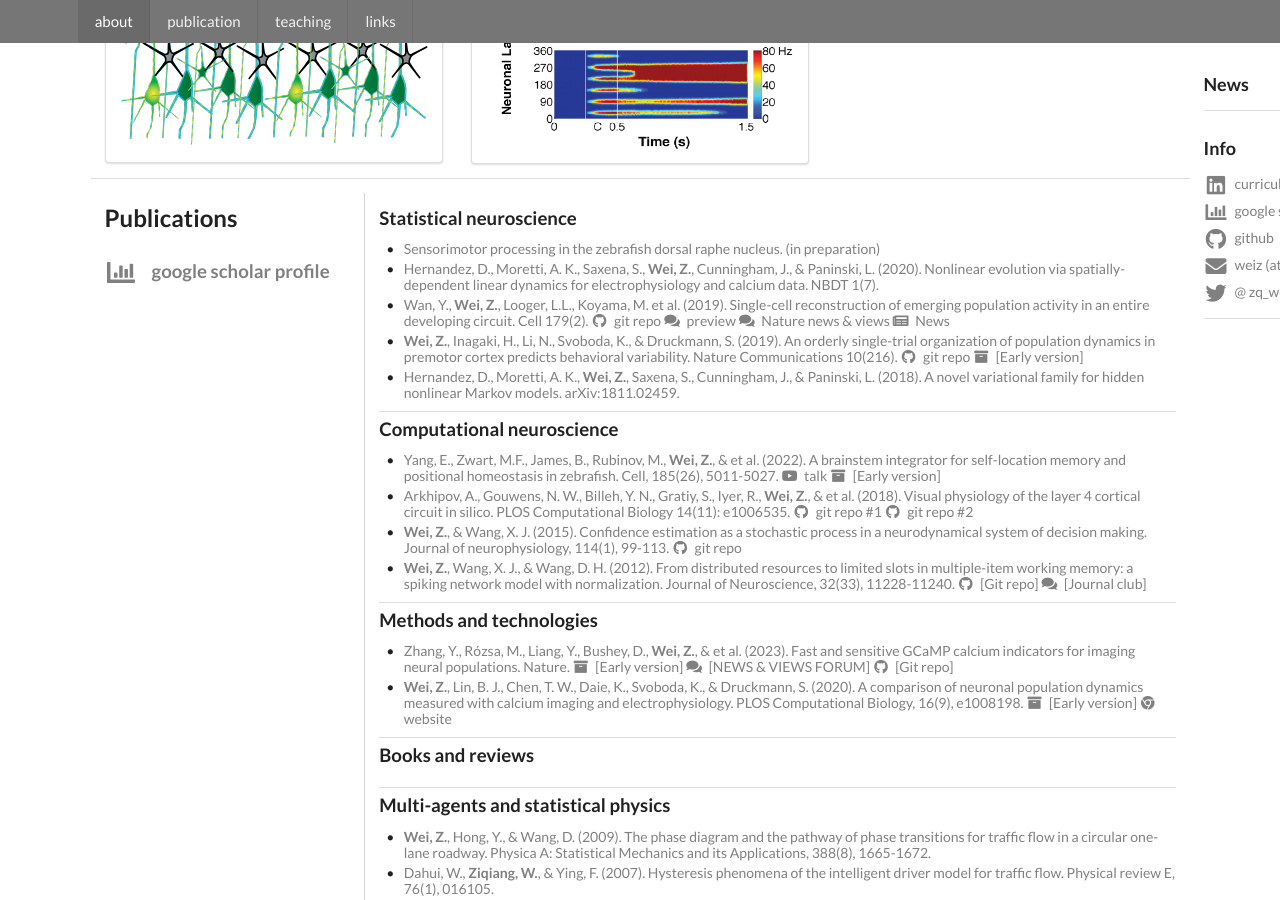
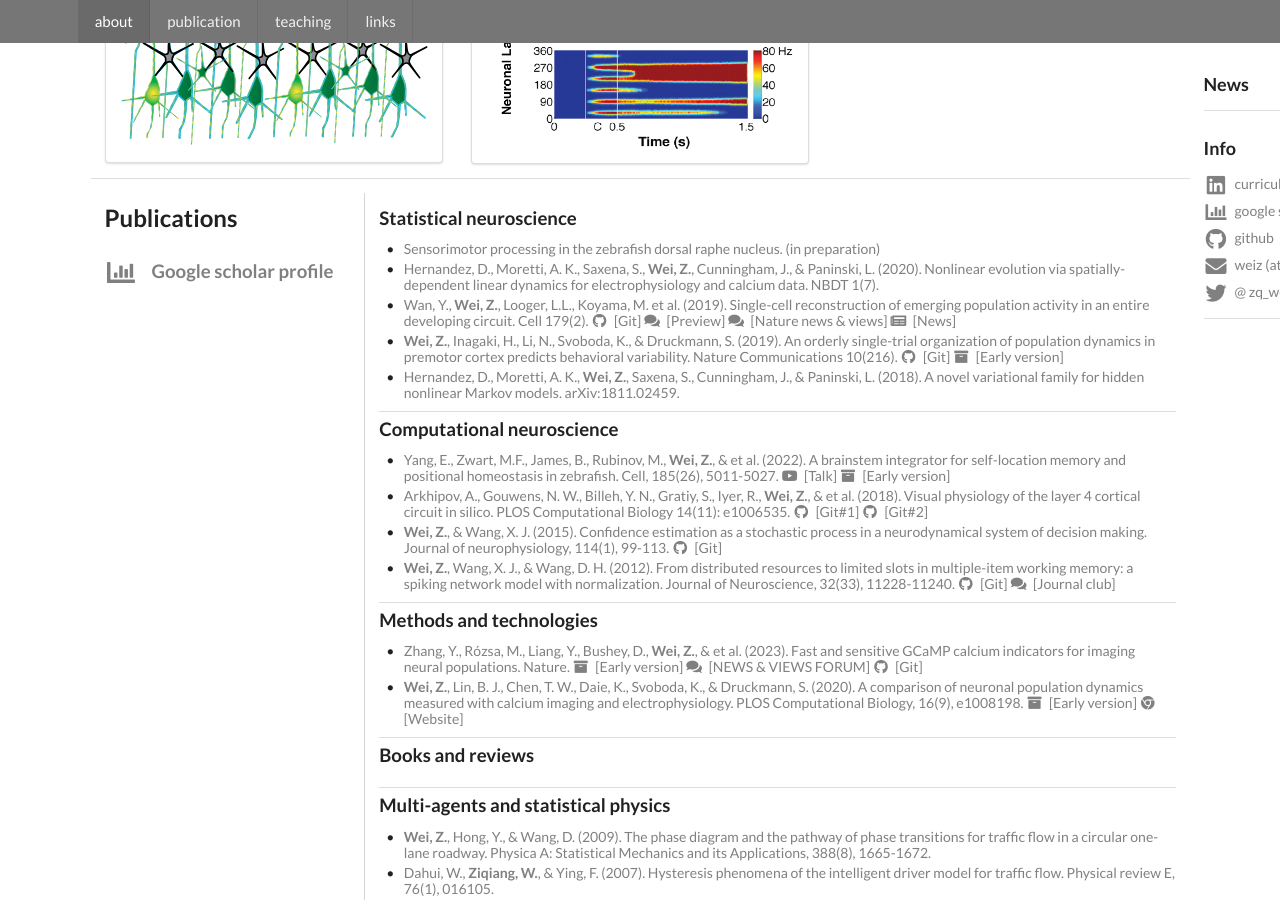
Before and after one commit to zqwei/zqwei.github.io, a Jekyll site: the page built from index.html, in a window 1280 px wide and 900 px high, scrolled down 821 px. Built offline with Jekyll 4.4.1, drawn with Linux system fonts in a browser that asks for light colours.

Commit message:
update context

```diff
--- a/_includes/publication.html
+++ b/_includes/publication.html
@@ -4,7 +4,7 @@
     <h2 class="ui header">Publications</h2>
     <h3 class="ui header">
       <a href="https://scholar.google.com/citations?user=S-9jH7oAAAAJ&hl=en">
-        <i class="large chart bar icon"></i> google scholar profile
+        <i class="large chart bar icon"></i> Google scholar profile
       </a>
     </h3>
   </div>
@@ -31,16 +31,16 @@
                 Cell 179(2).
               </a>
               <a href="https://github.com/zqwei/Zebrafish_spinal_cord_development">
-                <i class="github icon"></i> git repo
+                <i class="github icon"></i> [Git]
               </a>
               <a href="https://www.sciencedirect.com/science/article/pii/S0092867419310128">
-              <i class="comments icon"></i> preview
+              <i class="comments icon"></i> [Preview]
               </a>
               <a href="https://www.nature.com/articles/d41586-019-03492-6">
-              <i class="comments icon"></i> Nature news & views
+              <i class="comments icon"></i> [Nature news & views]
               </a>
               <a href="https://www.sciencedaily.com/releases/2019/09/190926141732.htm">
-              <i class="newspaper icon"></i> News
+              <i class="newspaper icon"></i> [News]
               </a>
             </div>
             <div class="item">
@@ -50,7 +50,7 @@
               cortex predicts behavioral variability. Nature Communications 10(216).
               </a>
               <a href="https://github.com/zqwei/TLDS_ALM_Data">
-                <i class="github icon"></i> git repo
+                <i class="github icon"></i> [Git]
               </a>
               <a href="https://www.biorxiv.org/content/early/2018/07/25/376830">
                 <i class="archive icon"></i> [Early version]
@@ -73,7 +73,7 @@
               A brainstem integrator for self-location memory and positional homeostasis in zebrafish. Cell, 185(26), 5011-5027.
             </a>
             <a href="https://www.youtube.com/watch?v=RQzRmHeNI3g">
-              <i class="youtube icon"></i> talk
+              <i class="youtube icon"></i> [Talk]
             </a>
             <a href="https://www.biorxiv.org/content/10.1101/2021.11.26.468907v1">
                 <i class="archive icon"></i> [Early version]
@@ -86,10 +86,10 @@
               cortical circuit in silico. PLOS Computational Biology 14(11): e1006535.
             </a>
             <a href="https://github.com/AllenInstitute/arkhipov2018_layer4">
-              <i class="github icon"></i> git repo #1
+              <i class="github icon"></i> [Git#1]
             </a>
             <a href="https://github.com/zqwei/LIF_Vis_model">
-              <i class="github icon"></i> git repo #2
+              <i class="github icon"></i> [Git#2]
             </a>
           </div>
           <div class="item">
@@ -99,7 +99,7 @@
             neurophysiology, 114(1), 99-113.
             </a>
             <a href="https://github.com/zqwei/Multi-item-Working-Memory-Network">
-              <i class="github icon"></i> git repo
+              <i class="github icon"></i> [Git]
             </a>
           </div>
           <div class="item">
@@ -109,7 +109,7 @@
             with normalization. Journal of Neuroscience, 32(33), 11228-11240.
             </a>
             <a href="https://github.com/zqwei/Multi-item-Working-Memory-Network">
-              <i class="github icon"></i> [Git repo]
+              <i class="github icon"></i> [Git]
             </a>
             <a href="http://www.jneurosci.org/content/33/2/385">
               <i class="comments icon"></i> [Journal club]
@@ -132,7 +132,7 @@
                 <i class="comments icon"></i> [NEWS & VIEWS FORUM]
               </a>
               <a href="https://github.com/zqwei/Spike2Fluorescence_jGCaMP8">
-                <i class="github icon"></i> [Git repo]
+                <i class="github icon"></i> [Git]
               </a>
           </div>
           <div class="item">
@@ -144,7 +144,7 @@
                 <i class="archive icon"></i> [Early version]
               </a>
             <a href="im-phys.org">
-              <i class="chrome icon"></i> website
+              <i class="chrome icon"></i> [Website]
             </a>
           </div>
         </div>
```
